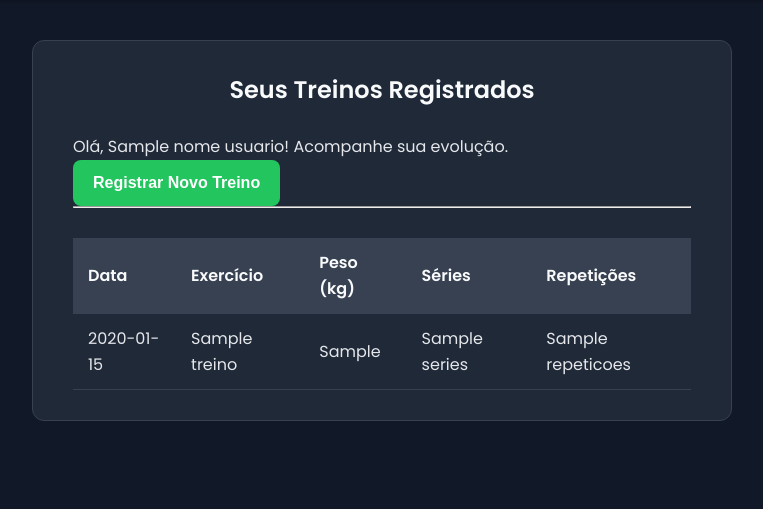
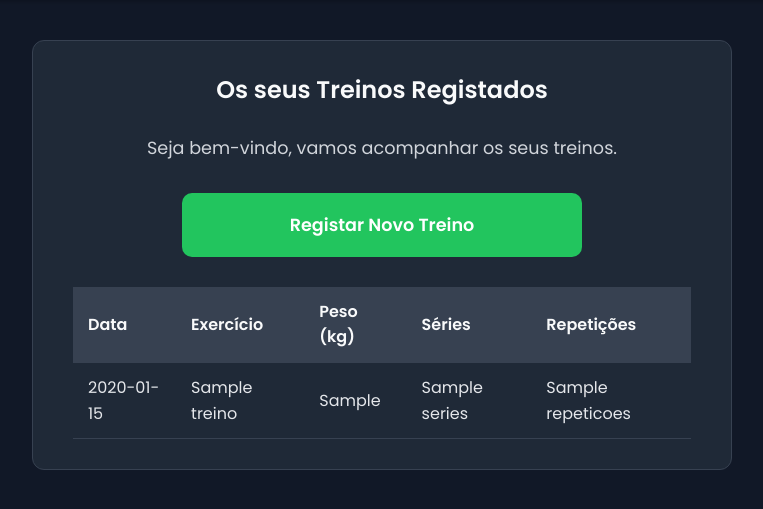
Before and after one commit to dfLeandro28/webapp-treino2, a Flask app: template templates/dashboard.html in a window 1280 px wide. Shown: the part 79-588 px from the top of the page, without its empty margins (258-1021 px from the left). Run offline with Flask 3, Linux system fonts and the light colour scheme; the template is opened without the code that fills it: most values are stand-ins (such as "Sample title", 1, 10 or a date in 2020); some libraries are stand-ins or nearby versions.

Commit message:
Update dashboard.html

```diff
--- a/templates/dashboard.html
+++ b/templates/dashboard.html
@@ -1,14 +1,15 @@
 {% extends 'base.html' %}
 
-{% block title %}Seu Dashboard{% endblock %}
+{% block title %}Tela Inicial{% endblock %}
 
 {% block content %}
-    <h2>Seus Treinos Registrados</h2>
-    <p>Olá, {{ nome_usuario }}! Acompanhe sua evolução.</p>
+    <h2>Os seus Treinos Registados</h2>
 
-    <a href="{{ url_for('adicionar_treino') }}"><button>Registrar Novo Treino</button></a>
+    <!-- Fraseologia alterada -->
+    <p style="text-align: center; font-size: 1.1rem; color: #d1d5db;">Seja bem-vindo, vamos acompanhar os seus treinos.</p>
 
-    <hr>
+    <!-- Botão de Registar Treino agora é maior e mais destacado -->
+    <a href="{{ url_for('adicionar_treino') }}" class="cta-button">Registar Novo Treino</a>
 
     <table>
         <thead>
@@ -31,7 +32,7 @@
             </tr>
             {% else %}
             <tr>
-                <td colspan="5">Nenhum treino registrado ainda.</td>
+                <td colspan="5" style="text-align: center;">Nenhum treino registado ainda.</td>
             </tr>
             {% endfor %}
         </tbody>
```
